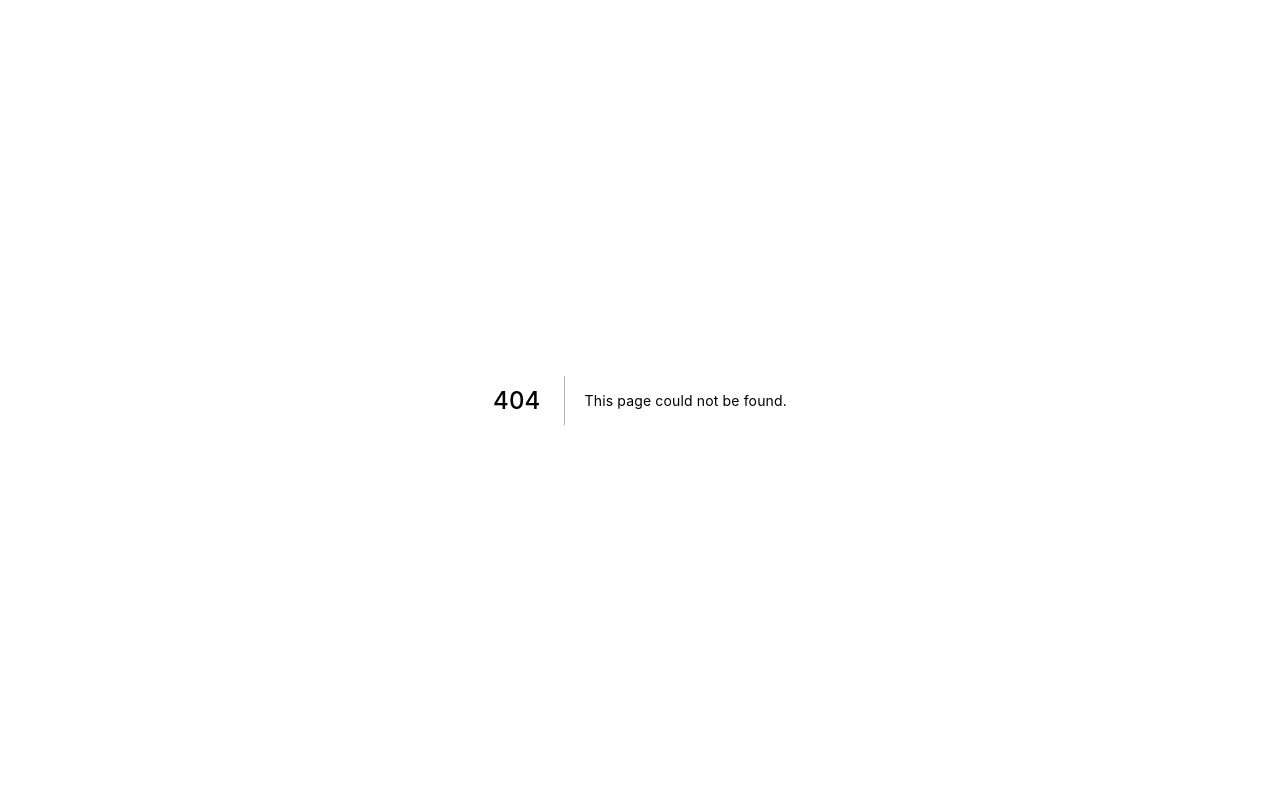
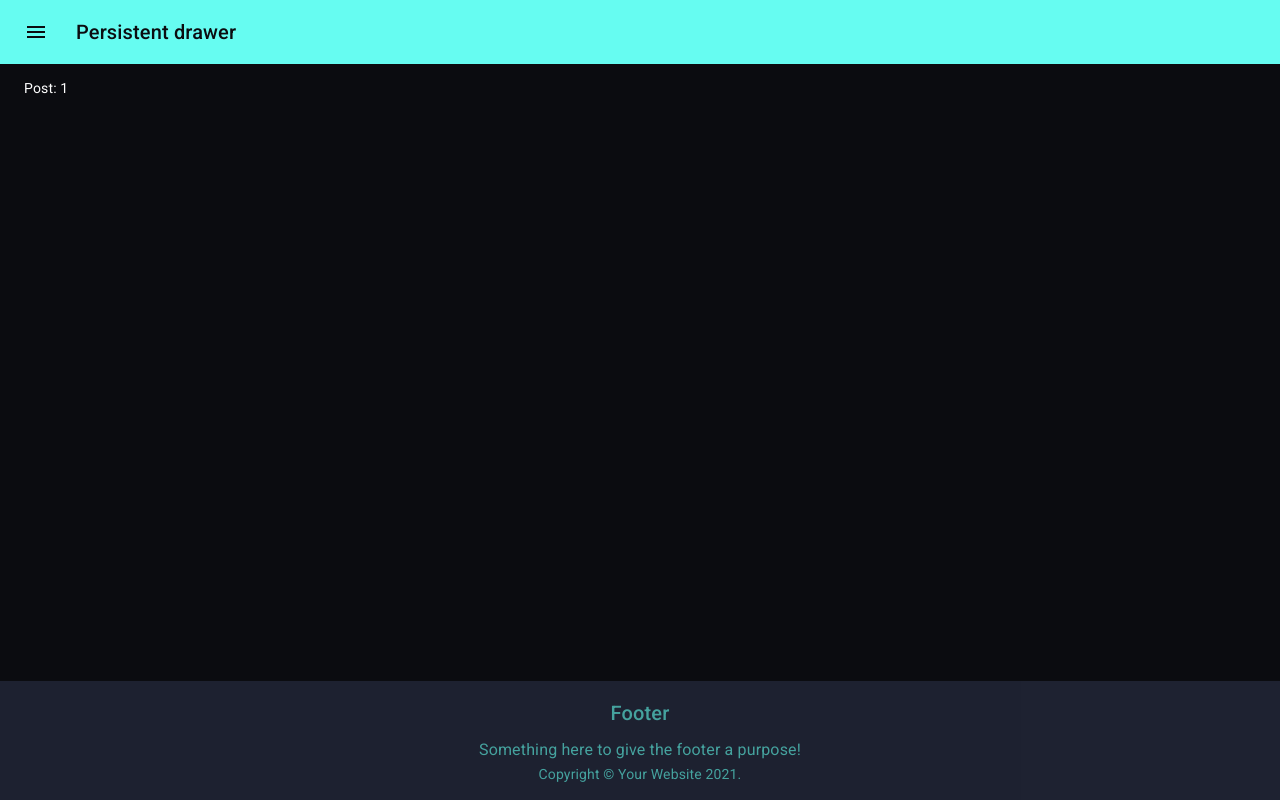
Before and after one commit to muskanvaswan/next-material-ui, a Next.js app: page /products/1 in a window 1280 px wide. Before the commit this address had no page. Built offline with nearby package versions, Linux system fonts and the light colour scheme.

Commit message:
made basic single product page

```diff
--- /dev/null
+++ b/pages/products/[id].js
@@ -0,0 +1,18 @@
+import { useRouter } from 'next/router'
+import Head from 'next/head'
+import Container from '@material-ui/core/Container'
+import Layout from '../../src/components/Layout.js'
+
+
+export default function Product() {
+  const router = useRouter()
+  const { id } = router.query
+  return (
+    <Container>
+      <Layout short>
+        <p>Post: {id}</p>
+      </Layout>
+    </Container>
+
+  )
+}
```
